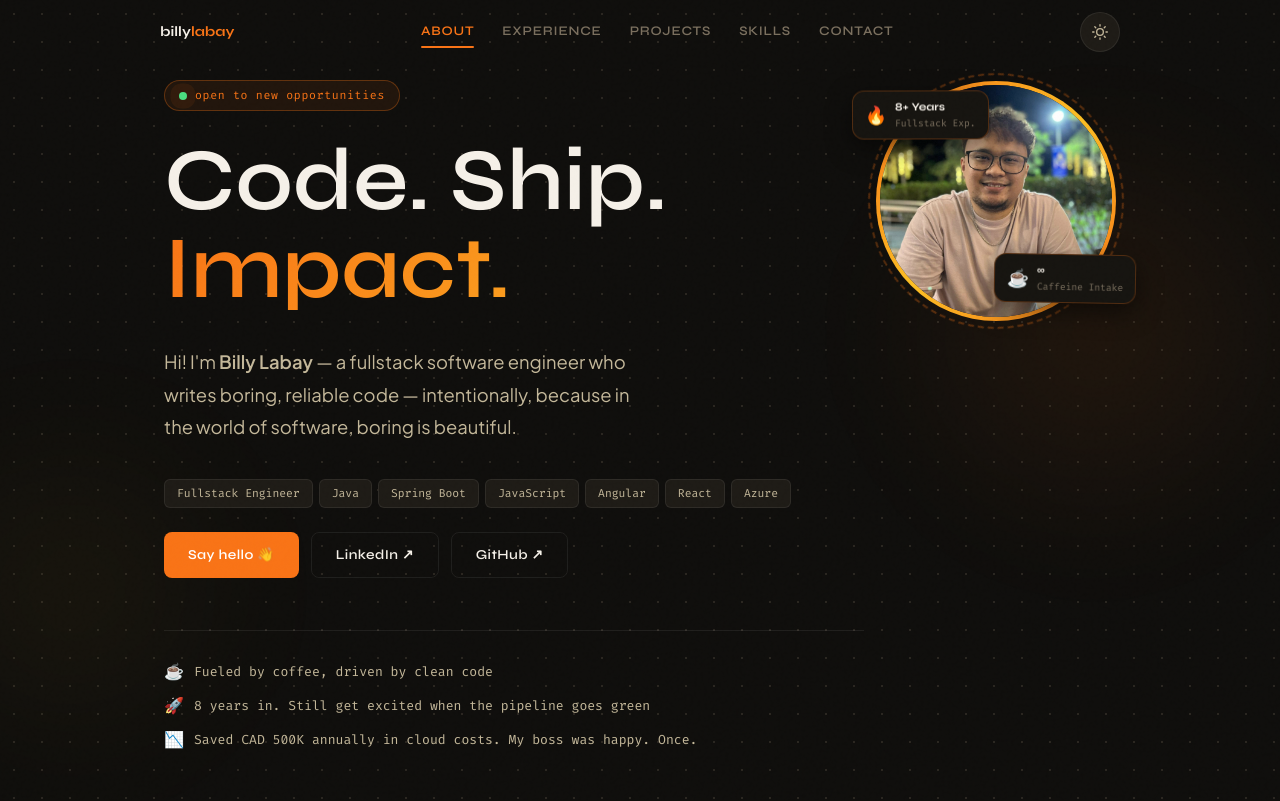
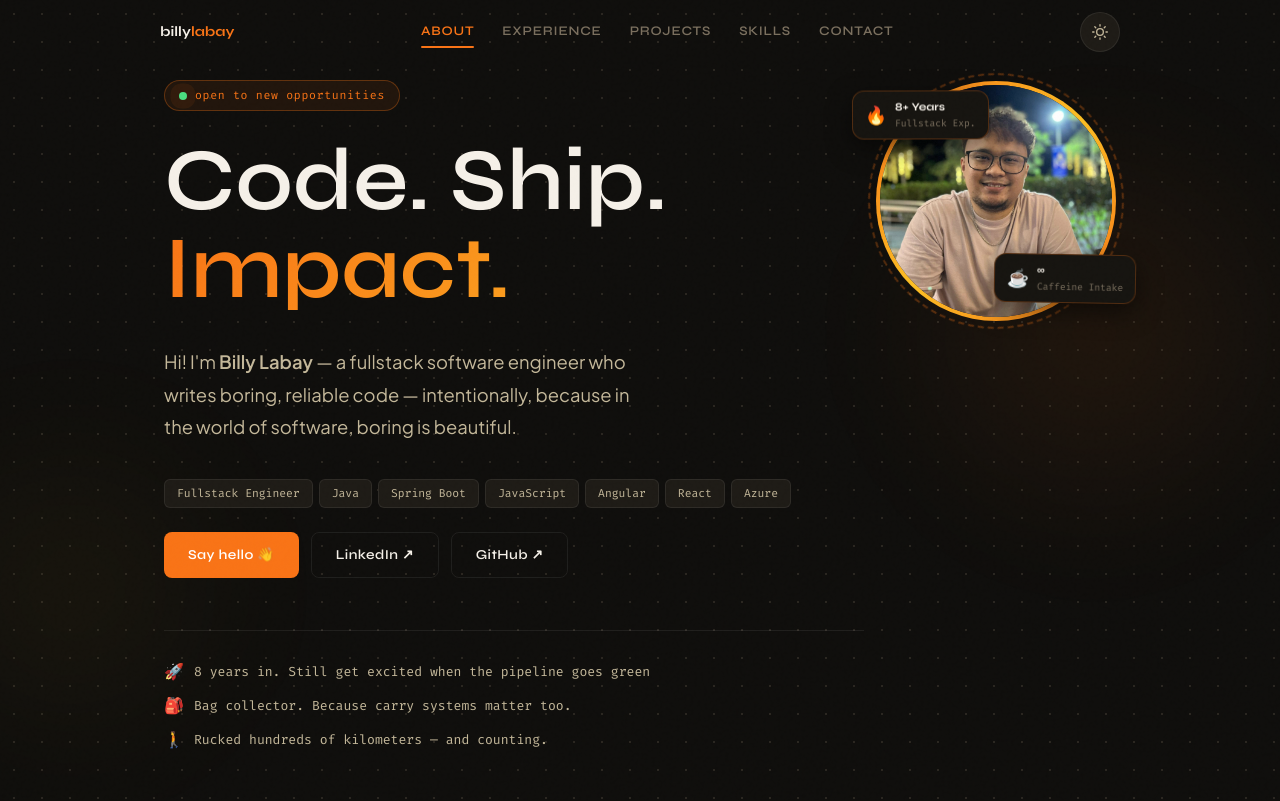
Before and after one commit to thebrodigy/billy-portfolio, a React (Vite) app: page / in a window 1280 px wide. Shown: the top 801 px of the page. Built offline with nearby package versions, Linux system fonts and the light colour scheme.

Commit message:
chore: add personality touches to hero

```diff
--- a/src/components/Hero.jsx
+++ b/src/components/Hero.jsx
@@ -230,9 +230,9 @@ export default function Hero() {
               borderTop: '1px solid var(--border)',
             }}>
               {[
-                { emoji: '☕', text: 'Fueled by coffee, driven by clean code' },
                 { emoji: '🚀', text: '8 years in. Still get excited when the pipeline goes green' },
-                { emoji: '📉', text: 'Saved CAD 500K annually in cloud costs. My boss was happy. Once.' },
+                { emoji: '🎒', text: 'Bag collector. Because carry systems matter too.' },
+                { emoji: '🚶', text: 'Rucked hundreds of kilometers — and counting.' },
               ].map(f => (
                 <div key={f.text} style={{ display: 'flex', alignItems: 'center', gap: 10 }}>
                   <span style={{ fontSize: '1rem' }}>{f.emoji}</span>
```
